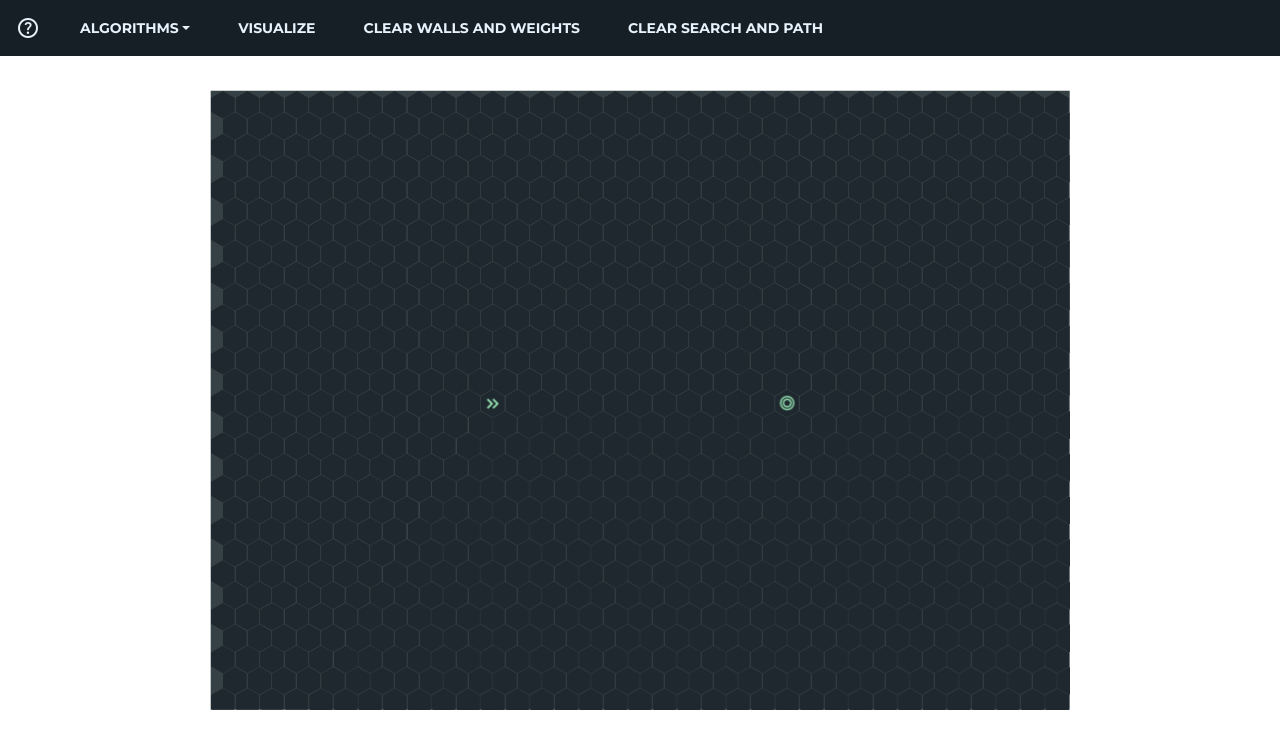
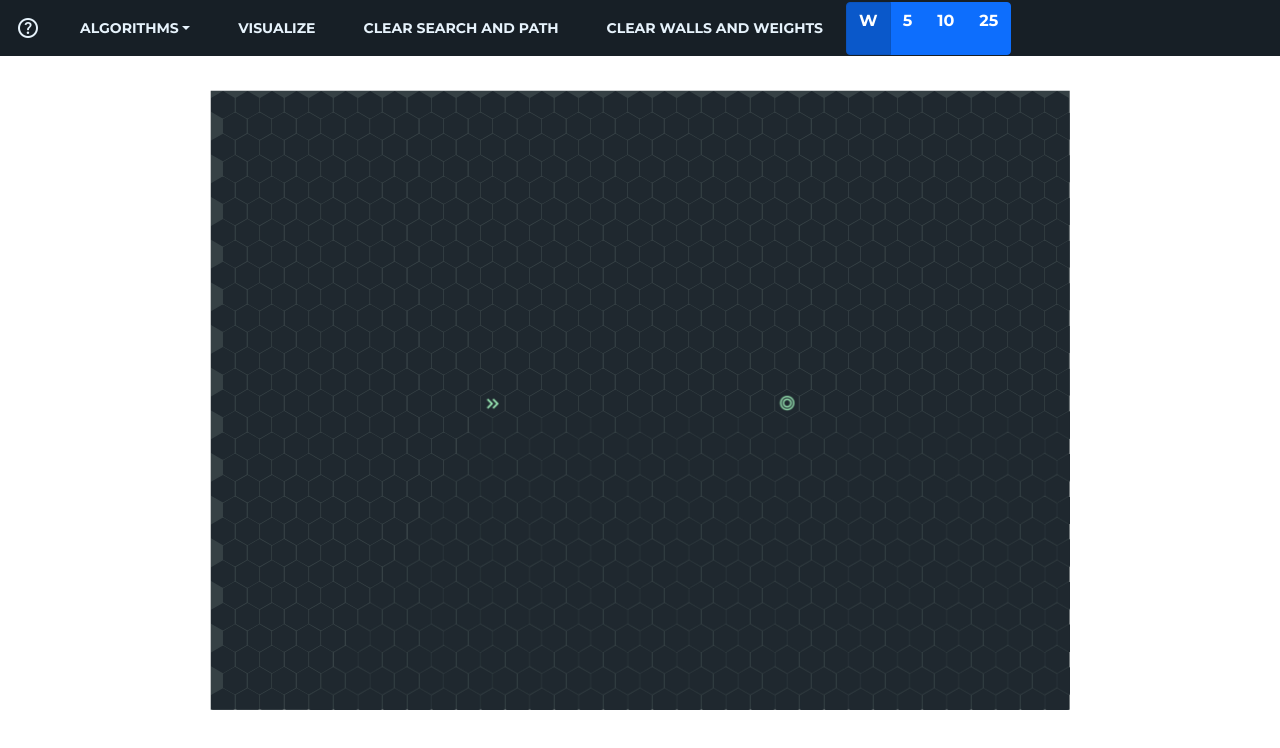
Before and after one commit to BazimAzeem/getPath, a React (Create React App) app: page / in a window 1280 px wide. Shown: the top 748 px of the page. Built offline with nearby package versions, Linux system fonts and the light colour scheme.

Commit message:
Added toggle buttons and fixed navbar

```diff
--- a/public/index.html
+++ b/public/index.html
@@ -27,7 +27,7 @@
       work correctly both with client-side routing and a non-root public URL.
       Learn how to configure a non-root public URL by running `npm run build`.
     -->
-    <title>React App</title>
+    <title>Bazim Azeem - Search Algorithm Visualizer</title>
     <link rel="preconnect" href="https://fonts.googleapis.com" />
     <link rel="preconnect" href="https://fonts.gstatic.com" crossorigin />
     <link
--- a/src/NavBar.css
+++ b/src/NavBar.css
@@ -38,6 +38,13 @@
   display: flex;
   align-items: center;
   text-align: center;
+  width: fit-content;
+}
+
+.dropdown {
+  display: flex;
+  align-items: center;
+  text-align: center;
 }
 
 .dropdown-menu {
@@ -50,5 +57,6 @@
   justify-content: start;
 }
 
-.offcanvas-title {
+.offcanvas {
+  height: max-content;
 }
--- a/src/NavBar.js
+++ b/src/NavBar.js
@@ -5,7 +5,8 @@ import {
   Nav,
   NavDropdown,
   Offcanvas,
-  Container,
+  ToggleButton,
+  ToggleButtonGroup,
 } from "react-bootstrap";
 import {
   visualizeSearch,
@@ -13,17 +14,23 @@ import {
   clearWallsAndWeights,
   clearSearchAndPath,
 } from "./NodeGrid";
+import Node from "./Node";
 import { djikstra } from "./search algorithms/djikstra";
 import "./NavBar.css";
 
-// Global isVisualizing
+// Global
 export var isVisualizing = false;
+export var makeWall = true;
+export var makeSmallWeight = false;
+export var makeMediumWeight = false;
+export var makeLargeWeight = false;
 
 class NavBar extends React.Component {
   constructor(props) {
     super(props);
     this.state = {
       isVisualizing: false,
+      showCollapsed: false,
       showLegend: false,
     };
   }
@@ -35,10 +42,10 @@ class NavBar extends React.Component {
 
   render() {
     return (
-      <Navbar expand="lg">
+      <Navbar expand="sm" expanded={this.state.showCollapsed}>
         <Nav.Link
           onClick={() => {
-            this.setState({ showLegend: !this.state.showLegend });
+            this.setState({ showLegend: true });
           }}
         >
           <span className="material-symbols-outlined">help</span>
@@ -64,10 +71,31 @@ class NavBar extends React.Component {
             I will be placing a description for each symbol here
           </Offcanvas.Body>
         </Offcanvas>
-        <Navbar.Toggle>
+        <Navbar.Toggle
+          onClick={() => {
+            this.setState({ showCollapsed: !this.state.showCollapsed });
+          }}
+        >
           <span className="material-symbols-outlined">menu</span>
         </Navbar.Toggle>
-        <Navbar.Collapse>
+        <Navbar.Offcanvas
+          placement="top"
+          show={this.state.showCollapsed}
+          onHide={() => {
+            this.setState({ showCollapsed: false });
+          }}
+        >
+          <Offcanvas.Header>
+            <Nav.Link
+              onClick={() => {
+                this.setState({ showCollapsed: false });
+              }}
+            >
+              <span className="material-symbols-outlined">close</span>
+            </Nav.Link>
+            <Offcanvas.Title>Options</Offcanvas.Title>
+          </Offcanvas.Header>
+          <Offcanvas.Body>
             <Nav>
               <NavDropdown title="Algorithms">
                 <NavDropdown.Item>Action</NavDropdown.Item>
@@ -96,6 +124,15 @@ class NavBar extends React.Component {
                 {!this.state.isVisualizing ? "Visualize" : "Cancel"}
               </Nav.Link>
               <Nav.Link
+                disabled={isVisualizing}
+                onClick={() => {
+                  clearSearchAndPath();
+                }}
+                href="#"
+              >
+                Clear Search And Path
+              </Nav.Link>
+              <Nav.Link
                 onClick={() => {
                   clearWallsAndWeights();
                 }}
@@ -103,16 +140,33 @@ class NavBar extends React.Component {
               >
                 Clear Walls And Weights
               </Nav.Link>
-            <Nav.Link
-              onClick={() => {
-                clearSearchAndPath();
+            </Nav>
+            <ToggleButtonGroup
+              type="radio"
+              name="options"
+              defaultValue={1}
+              onChange={(value) => {
+                makeWall = value == 1;
+                makeSmallWeight = value == 2;
+                makeMediumWeight = value == 3;
+                makeLargeWeight = value == 4;
               }}
-              href="#"
             >
-              Clear Search And Path
-            </Nav.Link>
-          </Nav>
-        </Navbar.Collapse>
+              <ToggleButton id="tbg-1" value={1}>
+                W
+              </ToggleButton>
+              <ToggleButton id="tbg-2" value={2}>
+                5
+              </ToggleButton>
+              <ToggleButton id="tbg-3" value={3}>
+                10
+              </ToggleButton>
+              <ToggleButton id="tbg-4" value={4}>
+                25
+              </ToggleButton>
+            </ToggleButtonGroup>
+          </Offcanvas.Body>
+        </Navbar.Offcanvas>
       </Navbar>
     );
   }
--- a/src/Node.js
+++ b/src/Node.js
@@ -1,6 +1,12 @@
 import React from "react";
 import "./Node.css";
-import { isVisualizing } from "./NavBar";
+import {
+  isVisualizing,
+  makeWall,
+  makeSmallWeight,
+  makeMediumWeight,
+  makeLargeWeight,
+} from "./NavBar";
 
 // Global
 var isMakingWall = false;
@@ -14,16 +20,6 @@ window.addEventListener("mouseup", () => {
   isMakingSmallWeight = false;
   isMakingMediumWeight = false;
   isMakingLargeWeight = false;
-});
-
-var keysPressed = {};
-window.addEventListener("keydown", (event) => {
-  if (event.repeat) return;
-  keysPressed[event.key] = true;
-});
-
-window.addEventListener("keyup", (event) => {
-  delete keysPressed[event.key];
 });
 
 class Node extends React.Component {
@@ -110,28 +106,16 @@ class Node extends React.Component {
         isMovingStart = true;
       } else if (this.state.isTarget) {
         isMovingTarget = true;
-      } else if (
-        Object.keys(keysPressed).length &&
-        "w" in keysPressed &&
-        "1" in keysPressed
-      ) {
+      } else if (makeSmallWeight) {
         this.toggleSmallWeight();
         isMakingSmallWeight = true;
-      } else if (
-        Object.keys(keysPressed).length &&
-        "w" in keysPressed &&
-        "2" in keysPressed
-      ) {
+      } else if (makeMediumWeight) {
         this.toggleMediumWeight();
         isMakingMediumWeight = true;
-      } else if (
-        Object.keys(keysPressed).length &&
-        "w" in keysPressed &&
-        "3" in keysPressed
-      ) {
+      } else if (makeLargeWeight) {
         this.toggleLargeWeight();
         isMakingLargeWeight = true;
-      } else {
+      } else if (makeWall) {
         this.toggleWall();
         isMakingWall = true;
       }
--- a/src/constants.css
+++ b/src/constants.css
@@ -1,4 +1,3 @@
-html,
 body {
   overflow: hidden;
 }
```
Lines whose indentation alone changed are shown as unchanged.
